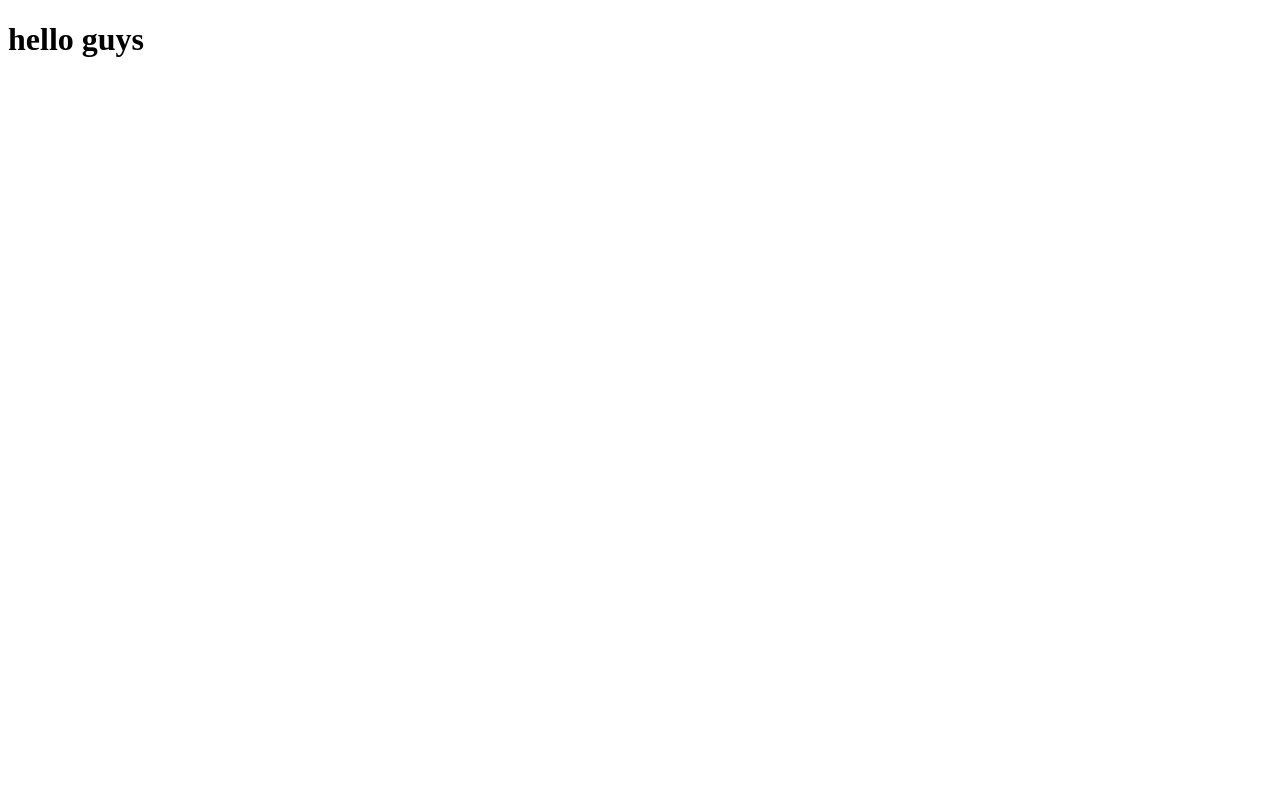
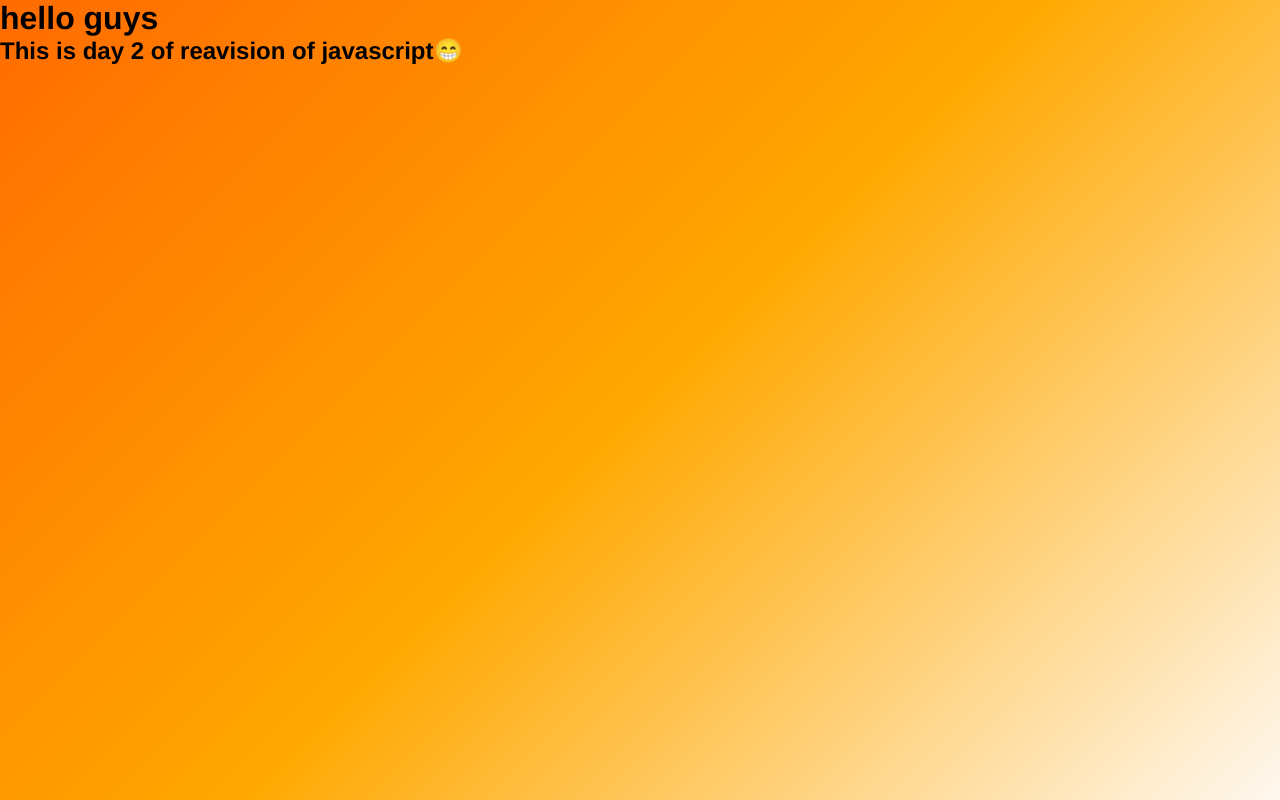
Before and after one commit to raunak2904/cohort-3, a plain HTML site: page Day_1_JavaScript/index.html in a window 1280 px wide. Drawn offline with Linux system fonts and the light colour scheme.

Commit message:
day1 of javascript (typeof)

```diff
--- a/Day_1_JavaScript/index.html
+++ b/Day_1_JavaScript/index.html
@@ -4,9 +4,11 @@
     <meta charset="UTF-8">
     <meta name="viewport" content="width=device-width, initial-scale=1.0">
     <title>Document</title>
+    <link rel="stylesheet" href="style.css">
 </head>
 <body>
     <h1>hello guys</h1>
+    <h2>This is day 2 of reavision of javascript😁</h2>
     <script src="script.js"></script>
 </body>
 </html>
--- a/Day_1_JavaScript/script.js
+++ b/Day_1_JavaScript/script.js
@@ -1,9 +1,3 @@
-var a = 10
+var a = null
 
-var b = 20
-
-console.log('value of a is',a, 'value of b is' ,b);
-console.log('sum of a and b is',a+b);
-console.log('subtraction of a and b is',a-b);
-console.log('multiplication of a and b is',a*b);
-console.log('division of a and b is',a/b);
+console.log(typeof (a))
--- /dev/null
+++ b/Day_1_JavaScript/style.css
@@ -0,0 +1,12 @@
+* {
+    margin: 0;
+    padding: 0;
+    box-sizing: border-box;
+    font-family: 'helvetica neue';
+}
+html,
+body {
+    height: 100%;
+    width: 100%;
+    background: linear-gradient(135deg, #FF6B00 0%, #FFA800 50%, #FFF8F0 100%);
+}
```
